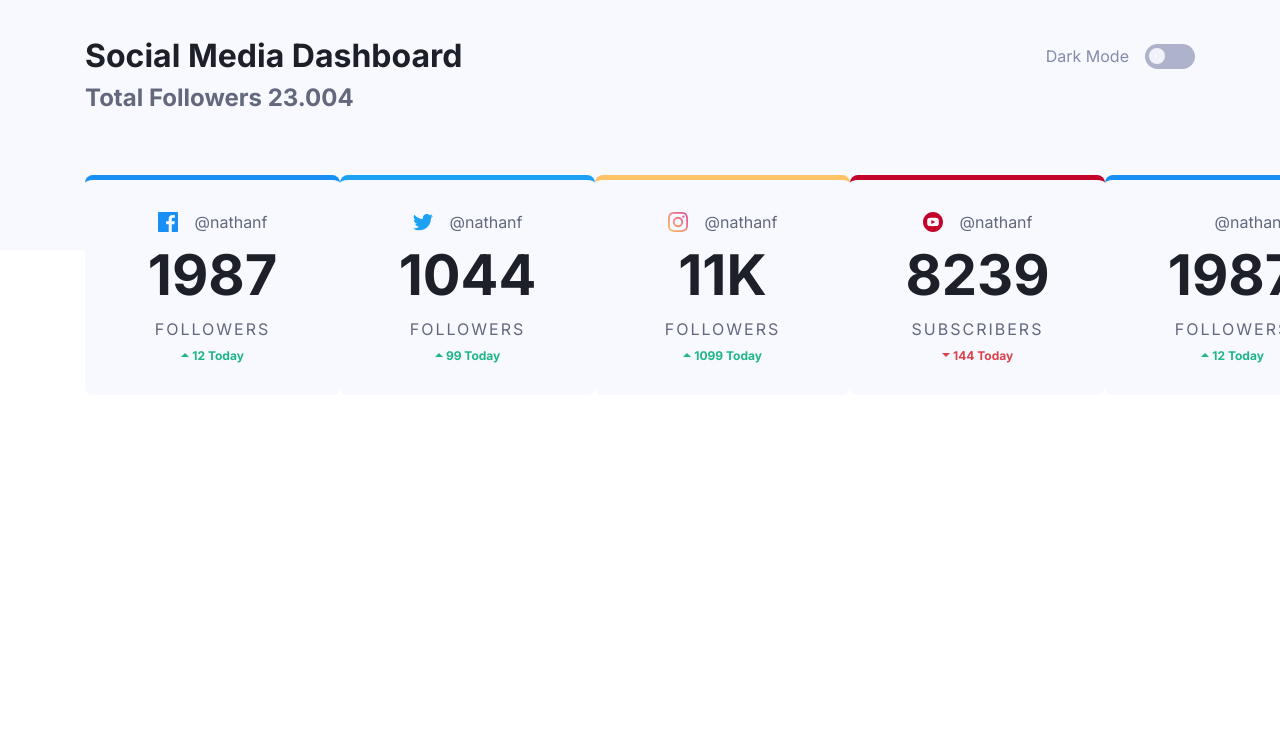
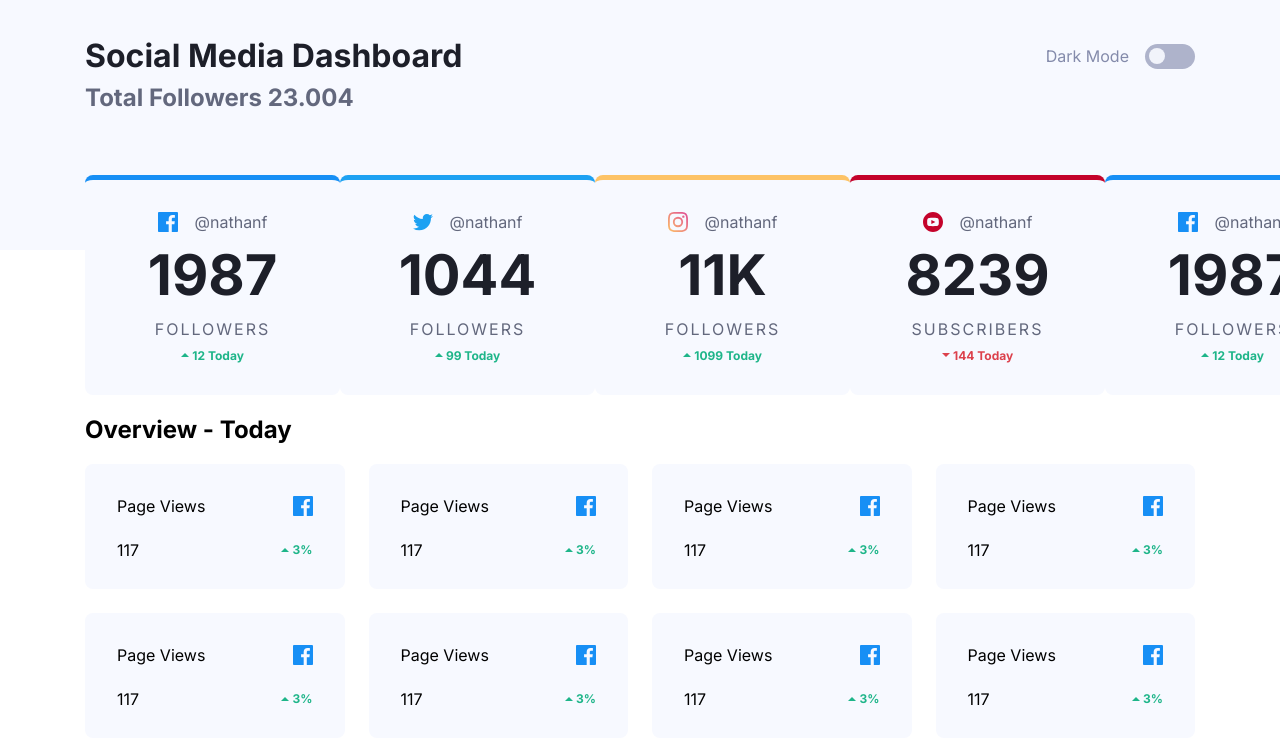
Before and after one commit to DorianDesings/Social-media-dashboard-react, a React (Vite) app: page / in a window 1280 px wide. Shown: the top 744 px of the page. Built offline with nearby package versions, Linux system fonts and the light colour scheme.

Commit message:
Secondary cards updated

```diff
--- a/src/components/card-counter/CardCounter.jsx
+++ b/src/components/card-counter/CardCounter.jsx
@@ -8,7 +8,7 @@ const CardCounter = ({ positive, amount }) => {
 			) : (
 				<img src='/images/icon-down.svg' alt='icon down' />
 			)}
-			<span>{amount} Today</span>
+			<span>{amount}</span>
 		</StyledCardCounter>
 	);
 };
--- a/src/components/card/Card.jsx
+++ b/src/components/card/Card.jsx
@@ -16,7 +16,7 @@ const Card = ({
 	return (
 		<StyledCard border={border} darkMode={darkMode}>
 			<CardHeader darkMode={darkMode}>
-				<CardIcon icon={icon} alt={alt} />
+				<CardIcon icon={icon} />
 				<span>{username}</span>
 			</CardHeader>
 			<CardNumber darkMode={darkMode}>{number}</CardNumber>
--- a/src/components/main-container/MainContainer.jsx
+++ b/src/components/main-container/MainContainer.jsx
@@ -4,8 +4,9 @@ import { mainCards } from '../../constants/main-cards';
 import Card from '../card/Card';
 import Header from '../header/Header';
 import { HeaderContent, HeaderSubtitle, HeaderTitle } from '../header/styles';
+import SmallCard from '../small-card/SmallCard';
 import Toggle from '../toggle/Toggle';
-import { StyledMain } from './styles';
+import { StyledMain, StyledMainCards, StyledSecondaryCards } from './styles';
 
 const MainContainer = ({ darkMode, setDarkMode, totalText, totalNumber }) => {
 	return (
@@ -24,21 +25,81 @@ const MainContainer = ({ darkMode, setDarkMode, totalText, totalNumber }) => {
 				</HeaderContent>
 			</Header>
 			<StyledMain>
+				<StyledMainCards>
 					{mainCards.map(card => (
 						<Card key={v4()} {...card} darkMode={darkMode} />
 					))}
 
 					<Card
-					icon={ICONS.facebook.src}
-					alt={ICONS.facebook.alt}
+						icon={ICONS.facebook}
 						username='@nathanf'
 						number={1987}
 						category='Followers'
-					amount={12}
+						amount='12 Today'
 						border='#178FF5'
 						darkMode={darkMode}
 						positive
 					/>
+				</StyledMainCards>
+				<h2>Overview - Today</h2>
+				<StyledSecondaryCards>
+					<SmallCard
+						text='Page Views'
+						icon={ICONS.facebook}
+						number={117}
+						amount='3%'
+						darkMode={darkMode}
+					/>
+					<SmallCard
+						text='Page Views'
+						icon={ICONS.facebook}
+						number={117}
+						amount='3%'
+						darkMode={darkMode}
+					/>
+					<SmallCard
+						text='Page Views'
+						icon={ICONS.facebook}
+						number={117}
+						amount='3%'
+						darkMode={darkMode}
+					/>
+					<SmallCard
+						text='Page Views'
+						icon={ICONS.facebook}
+						number={117}
+						amount='3%'
+						darkMode={darkMode}
+					/>
+					<SmallCard
+						text='Page Views'
+						icon={ICONS.facebook}
+						number={117}
+						amount='3%'
+						darkMode={darkMode}
+					/>
+					<SmallCard
+						text='Page Views'
+						icon={ICONS.facebook}
+						number={117}
+						amount='3%'
+						darkMode={darkMode}
+					/>
+					<SmallCard
+						text='Page Views'
+						icon={ICONS.facebook}
+						number={117}
+						amount='3%'
+						darkMode={darkMode}
+					/>
+					<SmallCard
+						text='Page Views'
+						icon={ICONS.facebook}
+						number={117}
+						amount='3%'
+						darkMode={darkMode}
+					/>
+				</StyledSecondaryCards>
 			</StyledMain>
 		</>
 	);
--- a/src/components/main-container/styles.js
+++ b/src/components/main-container/styles.js
@@ -3,11 +3,20 @@ import styled from 'styled-components';
 const StyledMain = styled.main`
 	position: relative;
 	top: -75px;
-	display: flex;
-	justify-content: space-between;
 	max-width: 1110px;
 	margin-left: auto;
 	margin-right: auto;
 `;
 
-export { StyledMain };
+const StyledMainCards = styled.div`
+	display: flex;
+	justify-content: space-between;
+`;
+
+const StyledSecondaryCards = styled.div`
+	display: grid;
+	grid-template-columns: repeat(4, 1fr);
+	gap: 1.5rem;
+`;
+
+export { StyledMain, StyledMainCards, StyledSecondaryCards };
--- a/src/components/small-card/SmallCard.jsx
+++ b/src/components/small-card/SmallCard.jsx
@@ -1,10 +1,19 @@
+import CardCounter from '../card-counter/CardCounter';
 import CardIcon from '../card-icon/CardIcon';
+import { SmallCardHeader, StyledSmallCard } from './styles';
 
-const SmallCard = ({ text, icon, number, amount }) => {
+const SmallCard = ({ text, icon, number, amount, darkMode }) => {
 	return (
-		<div>
-			<CardIcon icon={icon} />
-		</div>
+		<StyledSmallCard darkMode={darkMode}>
+			<SmallCardHeader>
+				<span>{text}</span>
+				<CardIcon icon={icon} />
+			</SmallCardHeader>
+			<SmallCardHeader>
+				<span>{number}</span>
+				<CardCounter amount={amount} positive />
+			</SmallCardHeader>
+		</StyledSmallCard>
 	);
 };
 
--- /dev/null
+++ b/src/components/small-card/styles.js
@@ -0,0 +1,18 @@
+import styled from 'styled-components';
+
+const StyledSmallCard = styled.div`
+	width: 100%;
+	height: 125px;
+	padding: 2rem;
+	background-color: ${({ darkMode }) => (darkMode ? '#20222F' : '#F7F9FF')};
+	border-radius: 0.5rem;
+	transition: background-color 0.3s;
+`;
+
+const SmallCardHeader = styled.div`
+	display: flex;
+	justify-content: space-between;
+	margin-bottom: 1.5rem;
+`;
+
+export { StyledSmallCard, SmallCardHeader };
--- a/src/constants/main-cards.js
+++ b/src/constants/main-cards.js
@@ -5,7 +5,7 @@ export const mainCards = [
 		username: '@nathanf',
 		number: 1987,
 		category: 'Followers',
-		amount: 12,
+		amount: '12 Today',
 		border: '#178FF5',
 		positive: true
 	},
@@ -14,7 +14,7 @@ export const mainCards = [
 		username: '@nathanf',
 		number: 1044,
 		category: 'Followers',
-		amount: 99,
+		amount: '99 Today',
 		border: '#1DA1F2',
 		positive: true
 	},
@@ -23,7 +23,7 @@ export const mainCards = [
 		username: '@nathanf',
 		number: '11K',
 		category: 'Followers',
-		amount: 1099,
+		amount: '1099 Today',
 		border: '#FDC366',
 		positive: true
 	},
@@ -32,7 +32,7 @@ export const mainCards = [
 		username: '@nathanf',
 		number: '8239',
 		category: 'Subscribers',
-		amount: 144,
+		amount: '144 Today',
 		border: '#C4032B',
 		positive: false
 	}
```
Lines whose indentation alone changed are shown as unchanged.
